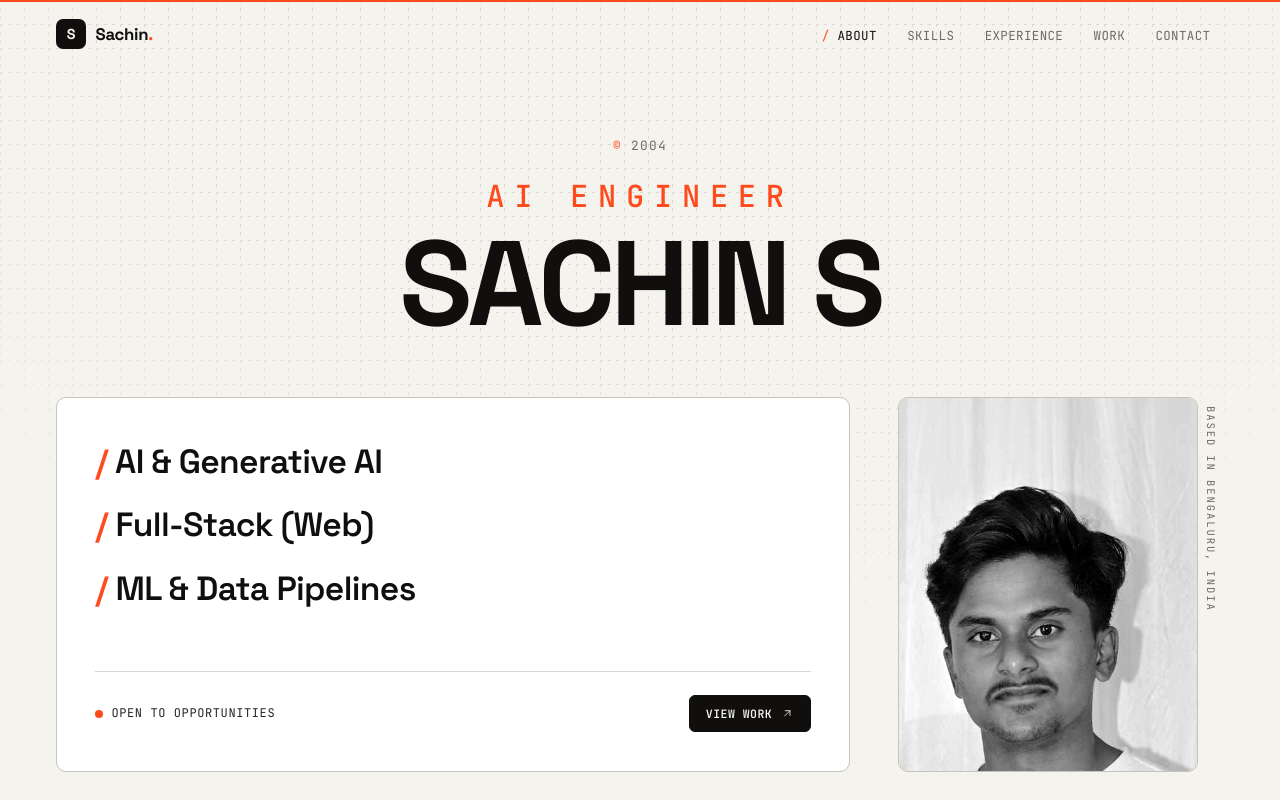
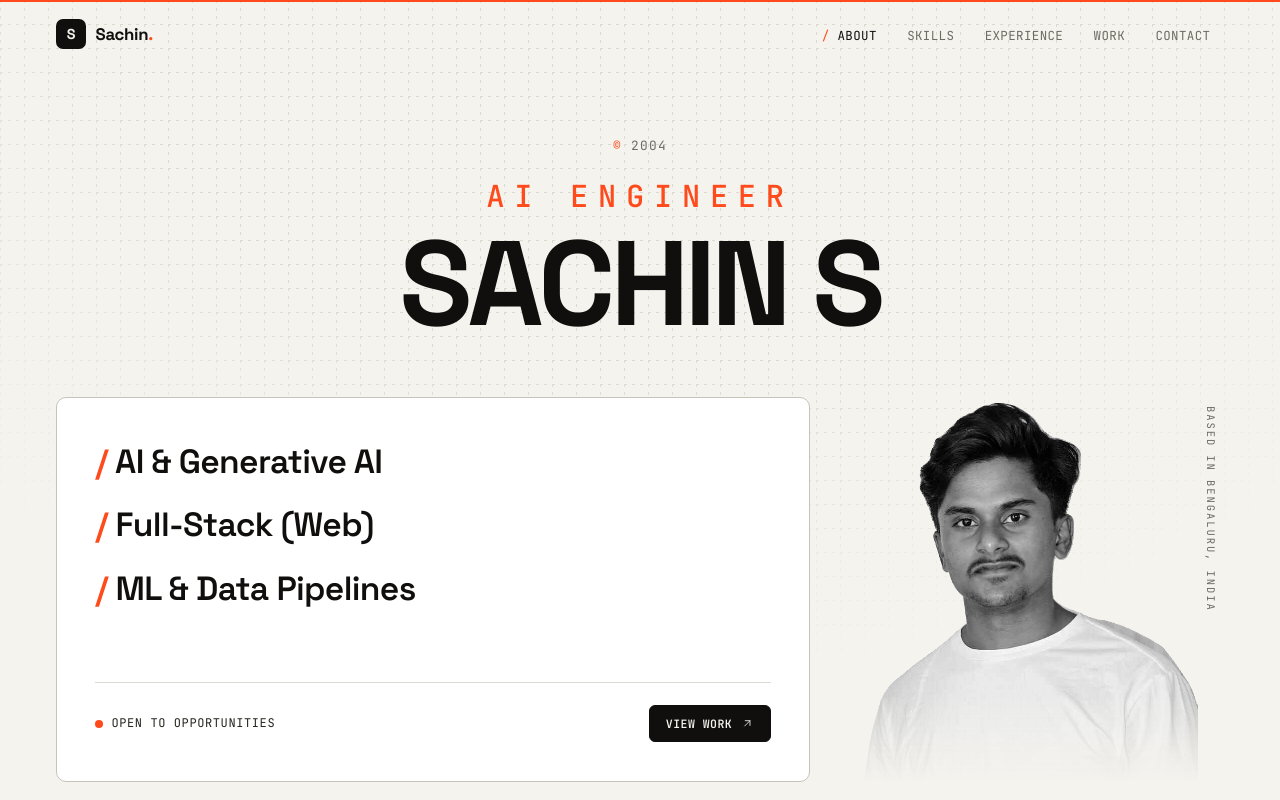
Before and after one commit to sachin-2004jlr/My-Portifolio, a React (Vite) app: page / in a window 1280 px wide. Shown: the top 800 px of the page. Built offline with nearby package versions, Linux system fonts and the light colour scheme.

Commit message:
Portrait: transparent cut-out that blends into the page (full figure)

```diff
--- a/src/data/content.js
+++ b/src/data/content.js
@@ -13,7 +13,7 @@ export const profile = {
   based: 'Based in Bengaluru, India',
   availability: 'Open to opportunities',
   year: '2004',
-  photo: './sachin.jpg',
+  photo: './sachin.png',
   // Big editorial headline words
   headline: ['AI', 'ENGINEER'],
   summary:
--- a/src/index.css
+++ b/src/index.css
@@ -263,22 +263,19 @@ main { position: relative; z-index: 1; }
 }
 .hero__portrait-frame {
   position: relative;
-  width: clamp(190px, 26vw, 300px);
-  aspect-ratio: 4 / 5;
-  overflow: hidden;
-  border: 1px solid var(--line-strong);
-  border-radius: 10px;
-  background: var(--paper-2);
+  width: clamp(230px, 30vw, 340px);
+  background: transparent;
+  border: none;
+  align-self: end;
 }
 .hero__portrait-img {
   width: 100%;
-  height: 100%;
-  object-fit: cover;
-  /* Centered on the face; grayscale editorial look */
-  object-position: 50% 44%;
-  transform: scale(1.52);
-  transform-origin: center;
-  filter: grayscale(1) contrast(1.08) brightness(1.0);
+  height: auto;
+  display: block;
+  /* Cut-out figure that blends into the paper background */
+  filter: grayscale(1) contrast(1.05);
+  -webkit-mask-image: linear-gradient(to bottom, #000 78%, transparent 100%);
+          mask-image: linear-gradient(to bottom, #000 78%, transparent 100%);
 }
 .hero__portrait-cap {
   writing-mode: vertical-rl;
```
Also changed, not shown: public/sachin.png (added).
